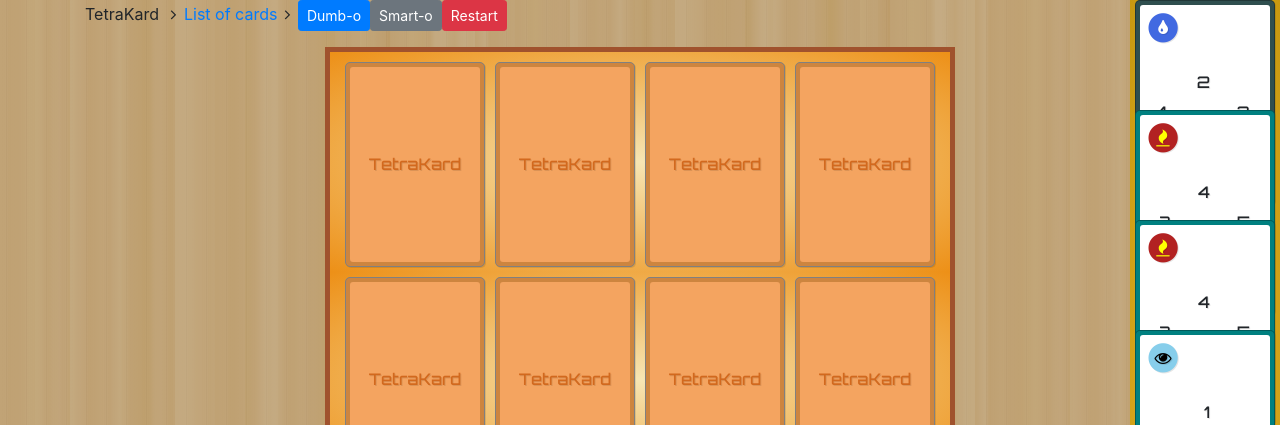
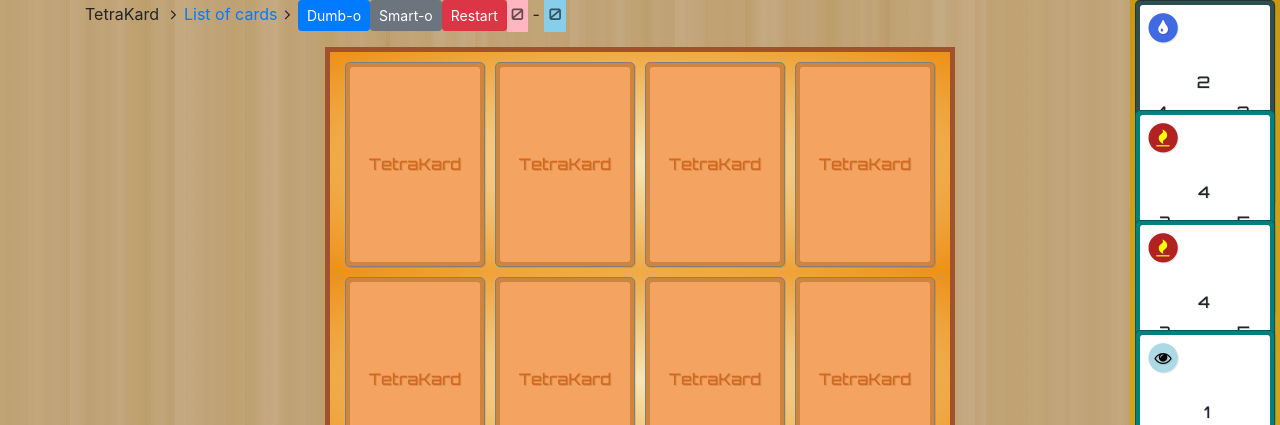
Before and after one commit to Pierre-RA/tetrakard, an Angular app: page / in a window 1280 px wide. Shown: the top 425 px of the page. Built offline with nearby package versions, Linux system fonts and the light colour scheme.

Commit message:
chore: add win label

```diff
--- a/src/app/logic/board/board.ts
+++ b/src/app/logic/board/board.ts
@@ -22,6 +22,7 @@
 
   initGame(name: string, type?: string): void {
     this.resetScore();
+    this.ended = false;
     let randI = Random.getRange(0, 4);
     let randJ = Random.getRange(0, 4);
     for (let i = 0; i < 4; i++) {
@@ -90,7 +91,7 @@
 
     // value right
     if (
-      j < this.board[i].length &&
+      j < (this.board[i].length - 1) &&
       this.board[i][j + 1].values.left <
       this.board[i][j].values.right
     ) {
@@ -99,7 +100,7 @@
 
     // value bottom
     if (
-      i < this.board.length &&
+      i < (this.board.length - 1) &&
       this.board[i + 1][j].values.top <
       this.board[i][j].values.bottom
     ) {
@@ -114,14 +115,12 @@
     this.score.adversary = 0;
     this.board.forEach(row => {
       row.forEach(card => {
-        this.score.adversary += card.isOwnerAdversary() ? 1 : 0;
-        this.score.user += card.isOwnerUser() ? 1 : 0;
+        this.score.adversary += !card.isEmpty() && card.isOwnerAdversary() ? 1 : 0;
+        this.score.user += !card.isEmpty() && card.isOwnerUser() ? 1 : 0;
       });
     });
     if (this.isBoardFull()) {
       this.ended = true;
-      console.log('you: ' + this.score.user);
-      console.log(this.adversary.getName() + ': ' + this.score.adversary);
     }
   }
 
@@ -145,6 +144,14 @@
     return result;
   }
 
+  hasPlayerWon(): boolean {
+    return this.ended && this.score.user > this.score.adversary;
+  }
+
+  hasAdversaryWon(): boolean {
+    return this.ended && this.score.adversary > this.score.user;
+  }
+
   resetScore(): void {
     this.score = {
       user: 0,
--- a/src/app/pages/board/board.component.html
+++ b/src/app/pages/board/board.component.html
@@ -7,6 +7,9 @@
     <button class="btn btn-sm" [ngClass]="{'btn-primary': ia == 'Dumb-o', 'btn-secondary': ia == 'Smart-o'}" (click)="onReset('Dumb-o')">Dumb-o</button>
     <button class="btn btn-sm" [ngClass]="{'btn-primary': ia == 'Smart-o', 'btn-secondary': ia == 'Dumb-o'}" (click)="onReset('Smart-o')">Smart-o</button>
     <button class="btn btn-sm btn-danger" (click)="onReset()">Restart</button>
+    <span class="adversary">{{board.score.adversary}}</span>
+    -
+    <span class="user">{{board.score.user}}</span>
   </p>
   <div class="board">
     <div class="four-tiles" *ngFor="let row of board.getBoard(); let i = index">
@@ -29,3 +32,11 @@
     (selected)="onCardSelected(i)">
   </card>
 </div>
+
+<div class="win-text user" *ngIf="board.hasPlayerWon()">
+  YOU WIN
+</div>
+
+<div class="win-text adversary" *ngIf="board.hasAdversaryWon()">
+  YOU LOSE
+</div>
--- a/src/app/pages/board/board.component.scss
+++ b/src/app/pages/board/board.component.scss
@@ -44,6 +44,34 @@
   @include pale-orange-radial;
 }
 
+.adversary,
+.user {
+  width: 10px;
+  padding: 8px 4px;
+  font-family: 'Orbitron', sans-serif;
+  color: rgba(0,0,0,0.6);
+}
+
+.adversary {
+  background-color: lightpink;
+}
+
+.user {
+  background-color: skyblue;
+}
+
+.win-text {
+  position: absolute;
+  top: 50%;
+  width: 100%;
+  text-align: center;
+  font-size: 5em;
+  font-family: 'Orbitron', sans-serif;
+  text-shadow: 0 0 5px rgba(0,0,0,0.3);
+  box-shadow: 0 0 10px rgba(0,0,0,0.2);
+  color: rgb(251,251,251);
+}
+
 /**
  * Test card sizing proportions
  */
--- a/src/app/pages/board/board.component.ts
+++ b/src/app/pages/board/board.component.ts
@@ -84,7 +84,9 @@
       this.playingCard = null;
       this.highlightEmptyCells();
       this.board.setOwners(i, j, USER_COLOR);
-      this.board.adversaryTurn();
+      setTimeout(() => {
+        this.board.adversaryTurn();
+      }, 500);
     }
   }
 
--- a/src/app/templates/card/card.component.scss
+++ b/src/app/templates/card/card.component.scss
@@ -127,7 +127,7 @@
     }
     .element-psy {
       .fa-circle {
-        color: skyblue;
+        color: lightblue;
       }
       color: black;
     }
```
